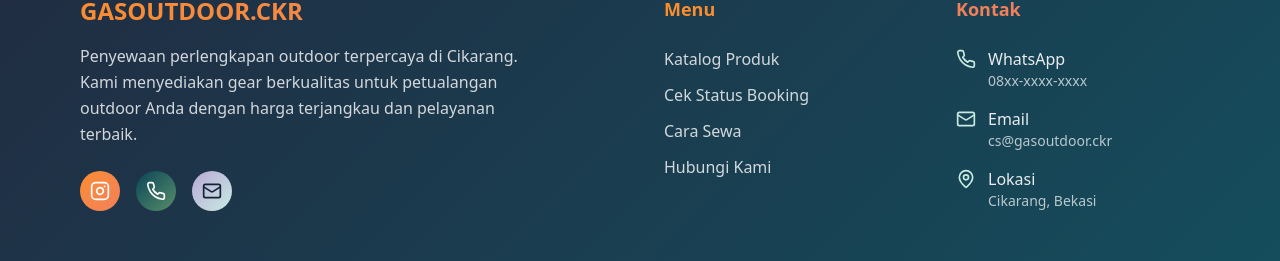
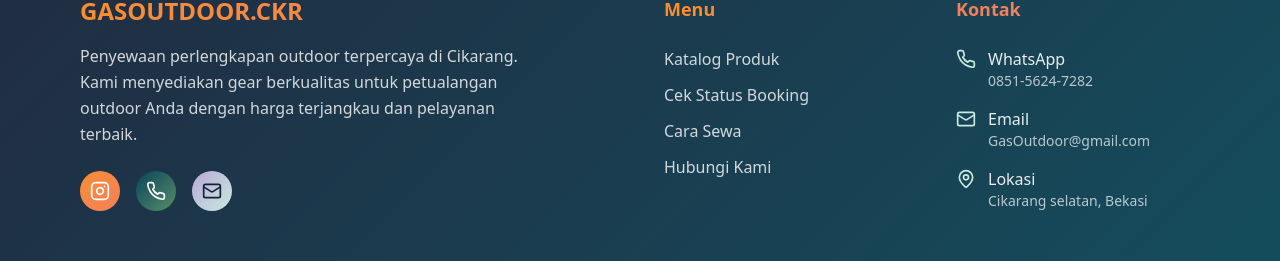
Before and after one commit to LutviALvi/GasOutdoorCkr, a Next.js app: page / in a window 1280 px wide. Shown: the part 3654-3915 px from the top of the page. Built offline with nearby package versions, Linux system fonts and the light colour scheme.

Commit message:
edit footer

```diff
--- a/components/site-footer.tsx
+++ b/components/site-footer.tsx
@@ -29,7 +29,7 @@ export default function SiteFooter() {
 								<Phone className="h-5 w-5" />
 							</a>
 							<a
-								href="mailto:cs@gasoutdoor.ckr"
+								href="mailto:GasOutdoor@gmail.com"
 								className="h-10 w-10 rounded-full bg-gradient-to-br from-brand-lavender to-brand-mint flex items-center justify-center text-brand-navy hover:scale-110 transition-transform">
 								<Mail className="h-5 w-5" />
 							</a>
@@ -70,21 +70,21 @@ export default function SiteFooter() {
 								<Phone className="h-5 w-5 text-brand-mint mt-0.5" />
 								<div>
 									<div className="text-white/90 font-medium">WhatsApp</div>
-									<div className="text-white/70 text-sm">08xx-xxxx-xxxx</div>
+									<div className="text-white/70 text-sm">0851-5624-7282</div>
 								</div>
 							</li>
 							<li className="flex items-start gap-3">
 								<Mail className="h-5 w-5 text-brand-mint mt-0.5" />
 								<div>
 									<div className="text-white/90 font-medium">Email</div>
-									<div className="text-white/70 text-sm">cs@gasoutdoor.ckr</div>
+									<div className="text-white/70 text-sm">GasOutdoor@gmail.com</div>
 								</div>
 							</li>
 							<li className="flex items-start gap-3">
 								<MapPin className="h-5 w-5 text-brand-mint mt-0.5" />
 								<div>
 									<div className="text-white/90 font-medium">Lokasi</div>
-									<div className="text-white/70 text-sm">Cikarang, Bekasi</div>
+									<div className="text-white/70 text-sm">Cikarang selatan, Bekasi</div>
 								</div>
 							</li>
 						</ul>
```
